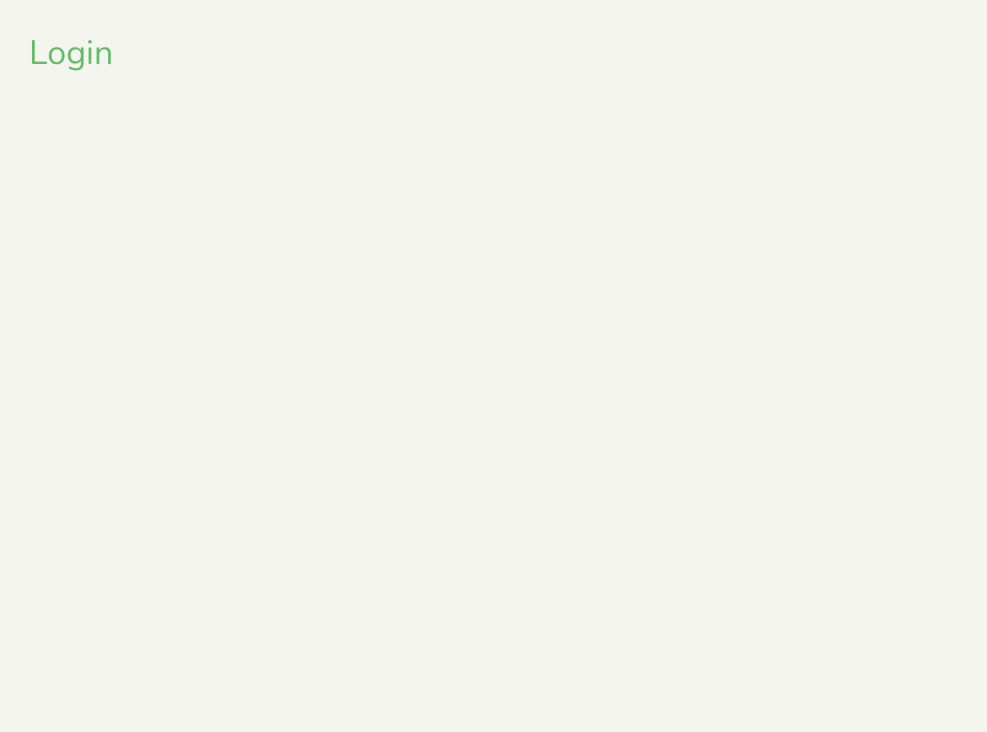
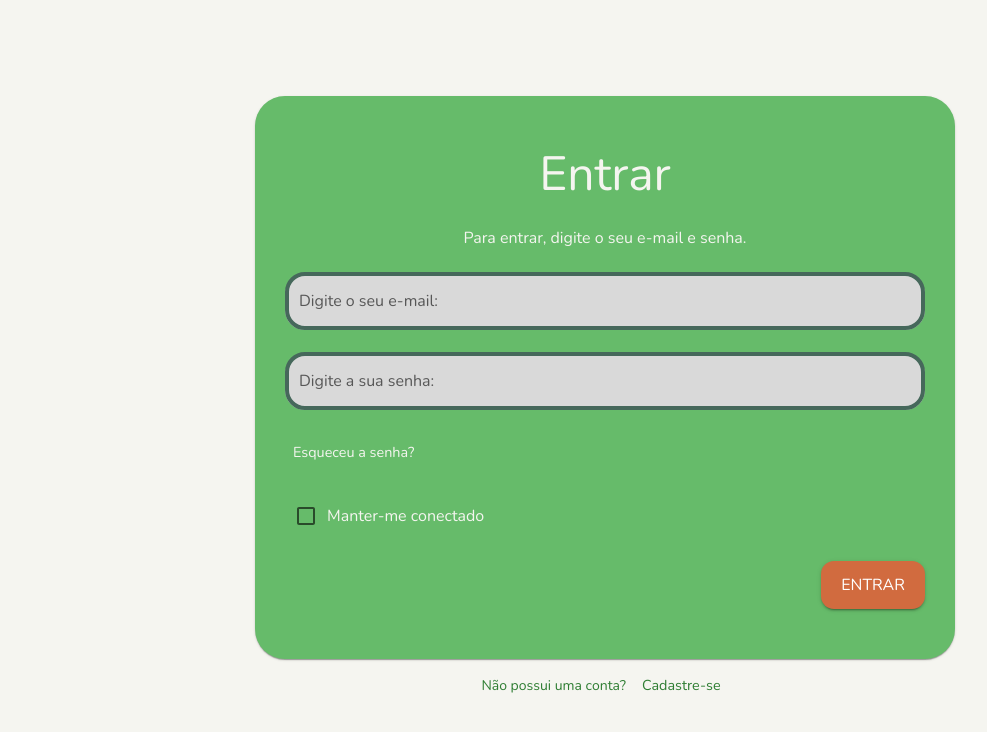
Before and after one commit to Plants-Of-The-Present/Front-end, a React (Create React App) app in the folder sftf_front/: page /login in a window 1280 px wide. Shown: the top 732 px of the page, without its empty margins (35-1022 px from the left). Built offline with nearby package versions, Linux system fonts and the light colour scheme.

Commit message:
tela de login

```diff
--- a/sftf_front/src/App.tsx
+++ b/sftf_front/src/App.tsx
@@ -10,6 +10,8 @@ import {
 import "@fontsource/nunito/400.css";
 import "@fontsource/nunito/700.css";
 import "./App.css";
+import TemplatePage from "./pages/template";
+import Login from "./pages/login";
 
 // Criação do tema global
 const theme = createTheme({
@@ -46,7 +48,7 @@ function Home() {
     </Container>
   );
 }
-
+/*
 function Login() {
   return (
     <Container sx={{ py: 4 }}>
@@ -54,7 +56,7 @@ function Login() {
     </Container>
   );
 }
-
+*/
 export default function App() {
   return (
     <ThemeProvider theme={theme}>
@@ -63,6 +65,7 @@ export default function App() {
         <Routes>
           <Route path="/" element={<Home />} />
           <Route path="/login" element={<Login />} />
+          <Route path="/template" element={<TemplatePage />} />
         </Routes>
       </Router>
     </ThemeProvider>
--- /dev/null
+++ b/sftf_front/src/components/Login.styles.ts
@@ -0,0 +1,52 @@
+import { SxProps, Theme } from "@mui/material";
+
+export const boxStyle: SxProps<Theme> = {
+  background: "linear-gradient(to bottom right, #F5F5F0 30%, #F5F5F0)",
+  height: "100vh",
+  display: "flex",
+  alignItems: "center",
+  justifyContent: "center",
+  margin: 0,
+  padding: 0,
+  width: "100%",
+};
+
+export const paperStyle: SxProps<Theme> = {
+  padding: "50px 30px",
+  textAlign: "center",
+  borderRadius: "30px",
+  backgroundColor: "#66BB6A",
+  width: "700px",
+};
+
+export const textFieldStyle: SxProps<Theme> = {
+  "& .MuiOutlinedInput-root": {
+    "& fieldset": {
+      borderColor: "#46685B",
+      borderRadius: "20px",
+      borderWidth: "4px",
+      backgroundColor: "transparent",
+    },
+    "&.Mui-focused fieldset": {
+      borderColor: "#46685B",
+    },
+    "& input": {
+      color: "#000",
+      backgroundColor: "#D9D9D9",
+      borderRadius: "20px",
+    },
+    "& .MuiInputLabel-root": {
+      color: "#46685B",
+    },
+    "& .MuiInputLabel-root.Mui-focused": {
+      color: "#46685B",
+    },
+  },
+};
+
+export const buttonStyle: SxProps<Theme> = {
+  backgroundColor: "#D16B3F",
+  borderRadius: "13px",
+  padding: "10px 20px",
+  fontSize: "1rem",
+};
--- a/sftf_front/src/pages/login.tsx
+++ b/sftf_front/src/pages/login.tsx
@@ -0,0 +1,150 @@
+import React, { useState } from "react";
+import {
+  Container,
+  Stack,
+  Typography,
+  TextField,
+  Paper,
+  Button,
+  Box,
+  Checkbox,
+  FormControlLabel,
+} from "@mui/material";
+import { useNavigate } from "react-router-dom";
+import {
+  boxStyle,
+  paperStyle,
+  textFieldStyle,
+  buttonStyle,
+} from "../components/Login.styles";
+
+interface SignUpFormData {
+  id_method: string;
+  password: string;
+  keep_logged_in: boolean;
+}
+
+const Login: React.FC = () => {
+  const [formData, setFormData] = useState<SignUpFormData>({
+    id_method: "",
+    password: "",
+    keep_logged_in: false,
+  });
+
+  const navigate = useNavigate();
+
+  const handleInputChange = (e: React.ChangeEvent<HTMLInputElement>) => {
+    const { name, value, type, checked } = e.target;
+    setFormData((prev) => ({
+      ...prev,
+      [name]: type === "checkbox" ? checked : value,
+    }));
+  };
+
+  const handleSubmit = (e: React.FormEvent) => {
+    e.preventDefault();
+    console.log("Dados do formulário:", formData);
+  };
+
+  return (
+    <Box sx={boxStyle}>
+      <Stack spacing={1}>
+        <Paper sx={paperStyle}>
+          <form onSubmit={handleSubmit}>
+            <Stack spacing={3}>
+              <Typography variant="h3" sx={{ color: "#F5F5F0" }}>
+                Entrar
+              </Typography>
+
+              <Typography variant="body1" color="#F5F5F0">
+                Para entrar, digite o seu e-mail e senha.
+              </Typography>
+
+              <TextField
+                name="id_method"
+                label="Digite o seu e-mail:"
+                variant="outlined"
+                sx={textFieldStyle}
+                fullWidth
+                value={formData.id_method}
+                onChange={handleInputChange}
+              />
+
+              <TextField
+                name="password"
+                label="Digite a sua senha:"
+                variant="outlined"
+                sx={textFieldStyle}
+                fullWidth
+                type="password"
+                value={formData.password}
+                onChange={handleInputChange}
+              />
+
+              <Button
+                variant="text"
+                sx={{
+                  textTransform: "none",
+                  fontSize: "0.9rem",
+                  color: "#F5F5F0",
+                  "&:hover": { color: "#8B0000" },
+                  alignSelf: "flex-start",
+                }}
+                onClick={() => navigate("/recuperacao")}
+              >
+                Esqueceu a senha?
+              </Button>
+
+              <FormControlLabel
+                control={
+                  <Checkbox
+                    name="keep_logged_in"
+                    checked={formData.keep_logged_in}
+                    onChange={handleInputChange}
+                  />
+                }
+                label={<Typography sx={{ color: "#F5F5F0" }}>Manter-me conectado</Typography>}
+              />
+
+              <Button
+                type="submit"
+                variant="contained"
+                sx={{
+                  ...buttonStyle,
+                  alignSelf: "flex-end",
+                }}
+              >
+                Entrar
+              </Button>
+            </Stack>
+          </form>
+        </Paper>
+
+        <Stack
+          direction="row"
+          spacing={1}
+          alignItems="center"
+          justifyContent="center"
+        >
+          <Typography variant="body2" sx={{ color: "#2E7D32" }}>
+            Não possui uma conta?
+          </Typography>
+          <Button
+            variant="text"
+            sx={{
+              textTransform: "none",
+              fontSize: "0.9rem",
+              color: "#2E7D32",
+              "&:hover": { color: "#D16B3F" },
+            }}
+            onClick={() => navigate("/cadastro")}
+          >
+            Cadastre-se
+          </Button>
+        </Stack>
+      </Stack>
+    </Box>
+  );
+};
+
+export default Login;
--- /dev/null
+++ b/sftf_front/src/pages/template.tsx
@@ -0,0 +1,17 @@
+// src/pages/template.tsx
+import React from "react";
+import { Box, Typography } from "@mui/material";
+import SideMenu from "../components/menu_lat";
+
+const TemplatePage: React.FC = () => {
+  return (
+    <Box display="flex" minHeight="100vh">
+      <SideMenu />
+      <Box flex={1} p={4}>
+        <Typography variant="h4">Template de páginas</Typography>
+      </Box>
+    </Box>
+  );
+};
+
+export default TemplatePage;
```
Also changed, not shown: sftf_front/src/pages/cadastro.tsx (added).
